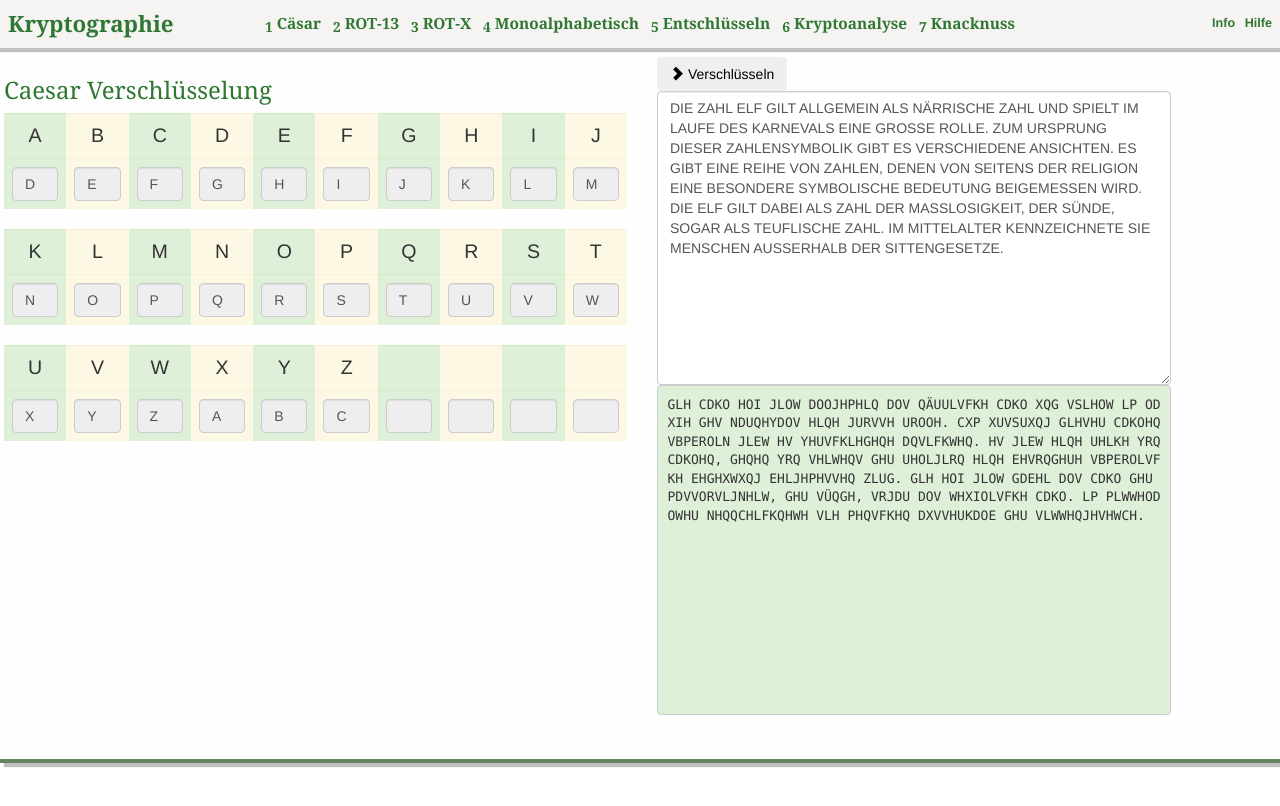
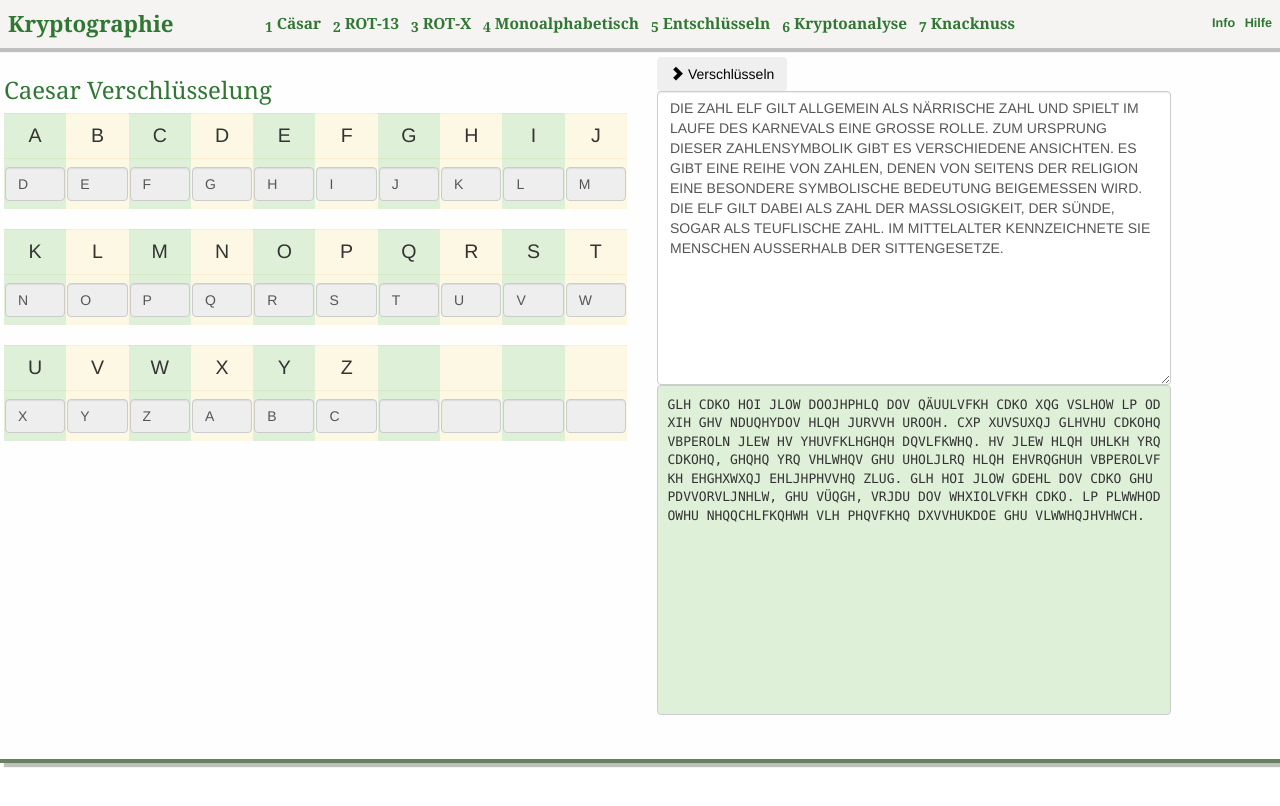
Before and after one commit to mgje/Crypto, a Jekyll site: the page built from exp1/index.html, in a window 1280 px wide. Shown: the top 806 px of the page. Built offline with Jekyll 4.4.1, drawn with Linux system fonts in a browser that asks for light colours; some web fonts are replaced.

Commit message:
larger Input

```diff
--- a/css/experiment.css
+++ b/css/experiment.css
@@ -290,3 +290,8 @@ div#page h2, div#page h3 {
 	font-family: 'theSerif', georgia, times, serif;
 	color: #2F7732;
 }
+
+.table tbody>tr>td{
+	padding-left: 1px;
+    padding-right: 1px;
+}
```
